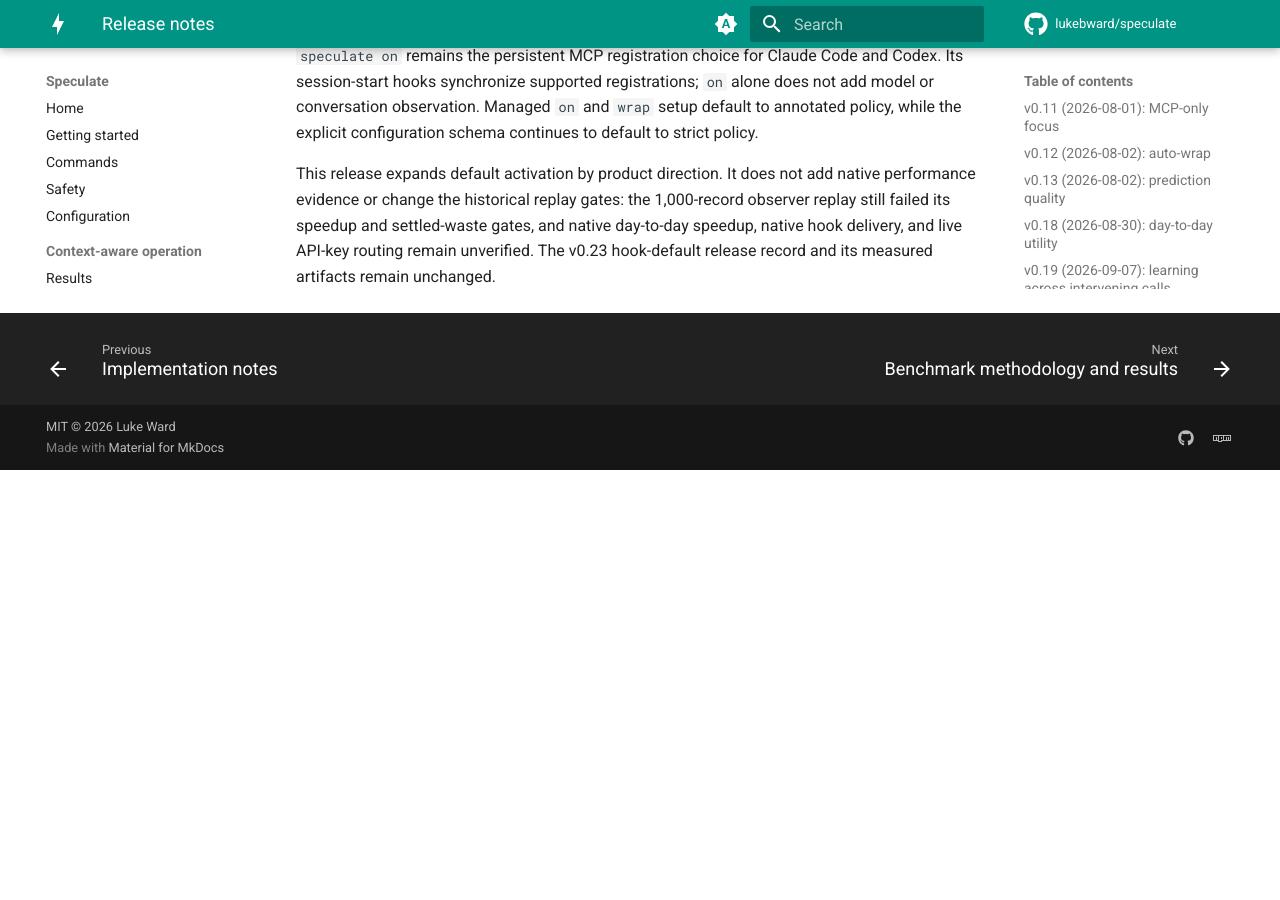
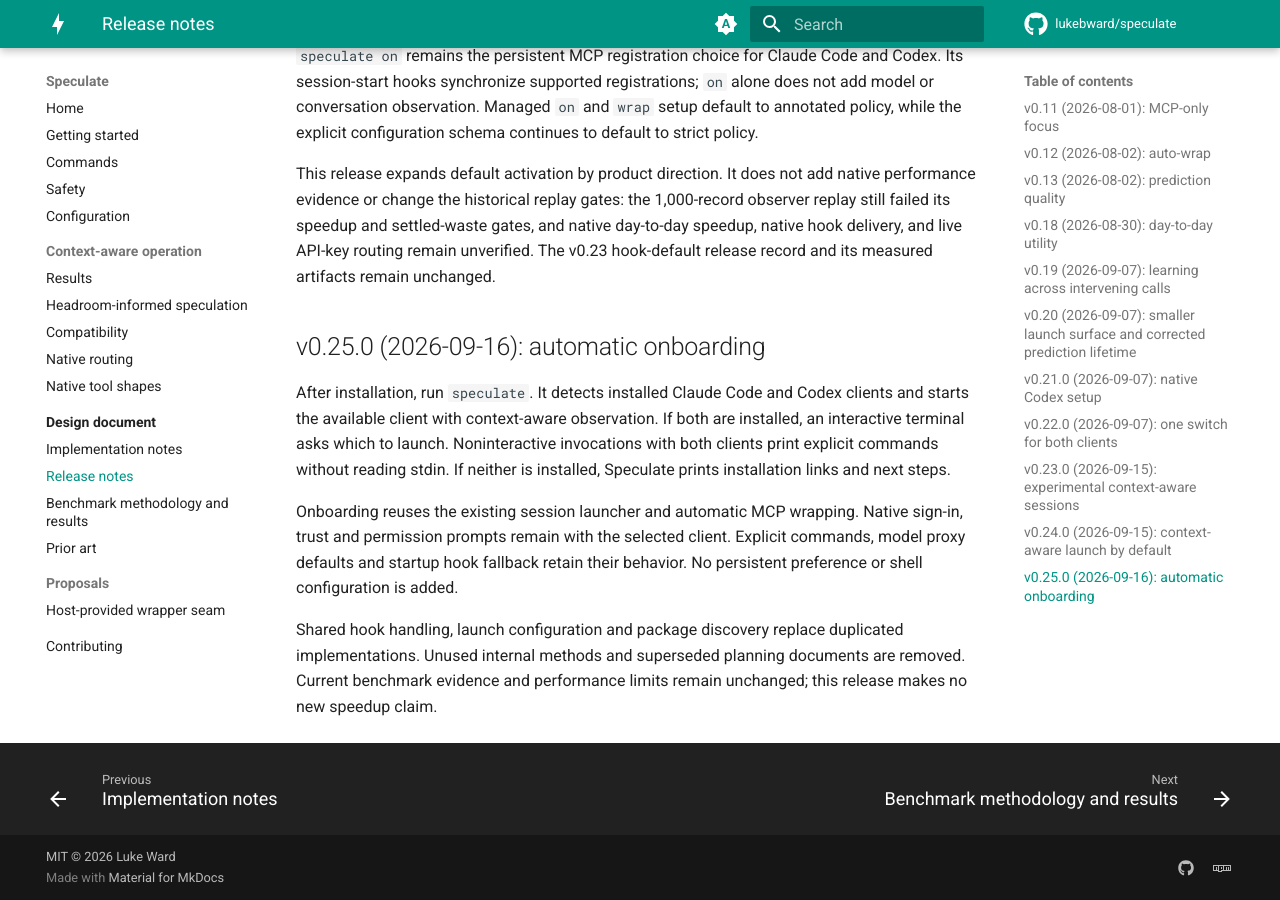
Before and after one commit to lukebward/speculate, an MkDocs documentation site: the page built from docs/design/releases.md, in a window 1280 px wide and 900 px high, scrolled down 13710 px. Built offline with MkDocs 1.6.1 and Material for MkDocs 9.7.7, drawn with Linux system fonts in a browser that asks for light colours; comment, search, counter and statistics services are not loaded; before the commit the page ends 14180 px from its top, so only the background shows below that.

Commit message:
Release v0.25.0

```diff
--- a/docs/design/releases.md
+++ b/docs/design/releases.md
@@ -644,3 +644,21 @@ native performance evidence or change the historical replay gates: the
 and native day-to-day speedup, native hook delivery, and live API-key routing
 remain unverified. The v0.23 hook-default release record and its measured
 artifacts remain unchanged.
+
+## v0.25.0 (2026-09-16): automatic onboarding
+
+After installation, run `speculate`. It detects installed Claude Code and Codex
+clients and starts the available client with context-aware observation. If both
+are installed, an interactive terminal asks which to launch. Noninteractive
+invocations with both clients print explicit commands without reading stdin.
+If neither is installed, Speculate prints installation links and next steps.
+
+Onboarding reuses the existing session launcher and automatic MCP wrapping.
+Native sign-in, trust and permission prompts remain with the selected client.
+Explicit commands, model proxy defaults and startup hook fallback retain their
+behavior. No persistent preference or shell configuration is added.
+
+Shared hook handling, launch configuration and package discovery replace
+duplicated implementations. Unused internal methods and superseded planning
+documents are removed. Current benchmark evidence and performance limits remain
+unchanged; this release makes no new speedup claim.
--- a/package.json
+++ b/package.json
@@ -1,6 +1,6 @@
 {
   "name": "speculate-mcp",
-  "version": "0.24.0",
+  "version": "0.25.0",
   "description": "Local learning MCP proxy that prefetches read-only tool calls to reduce waiting",
   "main": "dist/src/cli.js",
   "scripts": {
```
Also changed, not shown: tasks/todo.md (+14 -0 lines), 2 other files.
